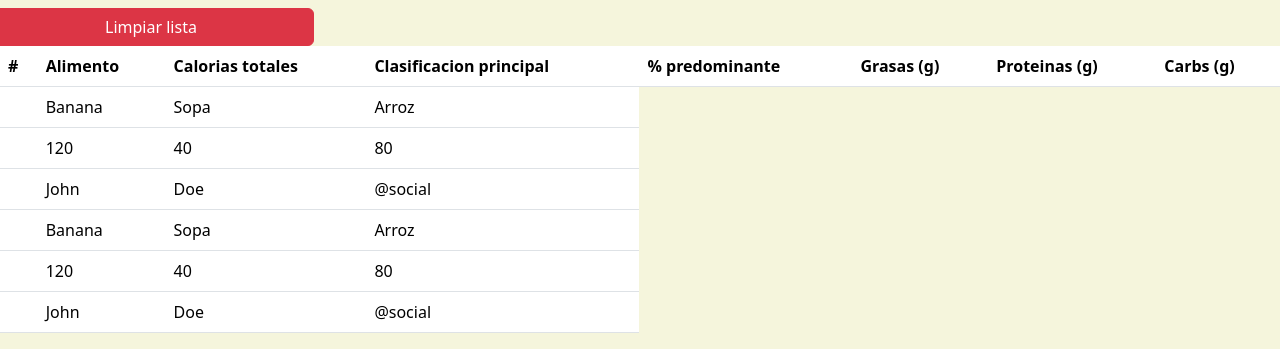
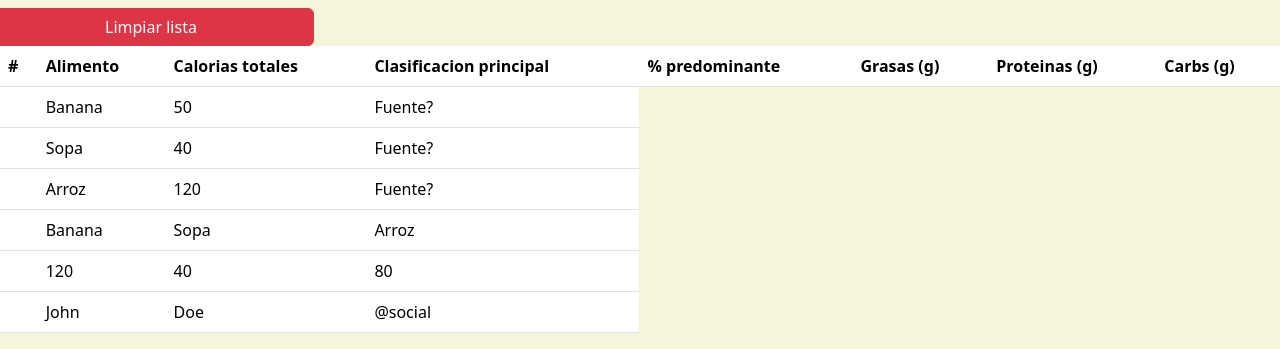
Before and after one commit to RomoAlvaradoLuisAngel/23308060610320, a Flask app: page / in a window 1280 px wide. Shown: the part 558-907 px from the top of the page. Run offline with Flask 3, Linux system fonts and the light colour scheme.

Commit message:
Correcion README

```diff
--- a/app.py
+++ b/app.py
@@ -6,6 +6,7 @@ app = Flask('__name__')
 def index():
     return render_template('index.html')
 
+
 @app.route('/clasificar_macro')
 def clasi():
     return render_template('clasificar_macro.html')
--- a/templates/index.html
+++ b/templates/index.html
@@ -52,20 +52,20 @@
     <tr>
       <th scope="row"></th>
       <td>Banana</td>
-      <td>Sopa</td>
-      <td>Arroz</td>
+      <td>50</td>
+      <td>Fuente?</td>
     </tr>
     <tr>
       <th scope="row"></th>
-      <td>120</td>
+      <td>Sopa</td>
       <td>40</td>
-      <td>80</td>
+      <td>Fuente?</td>
     </tr>
     <tr>
       <th scope="row"></th>
-      <td>John</td>
-      <td>Doe</td>
-      <td>@social</td>
+      <td>Arroz</td>
+      <td>120</td>
+      <td>Fuente?</td>
     </tr>
         <tr>
       <th scope="row"></th>
```
Also changed, not shown: README.md.
